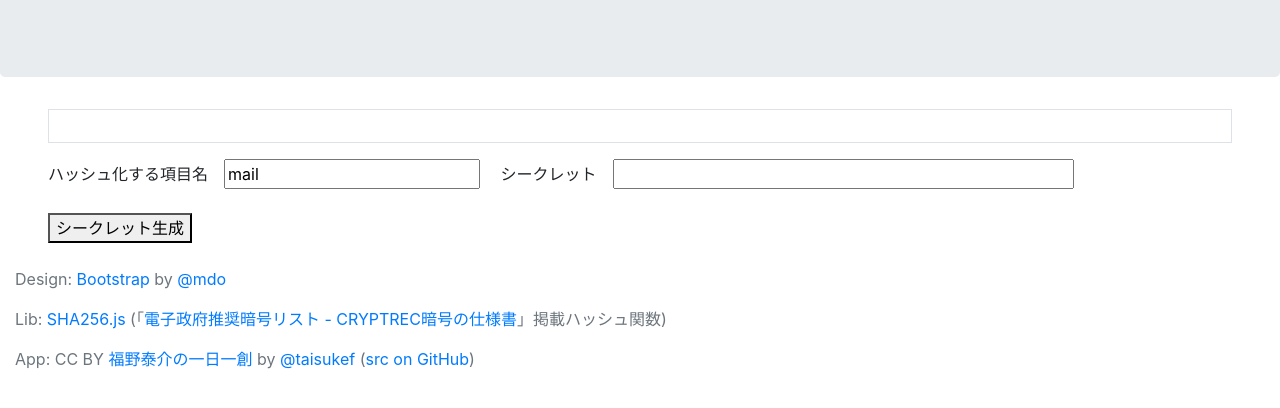
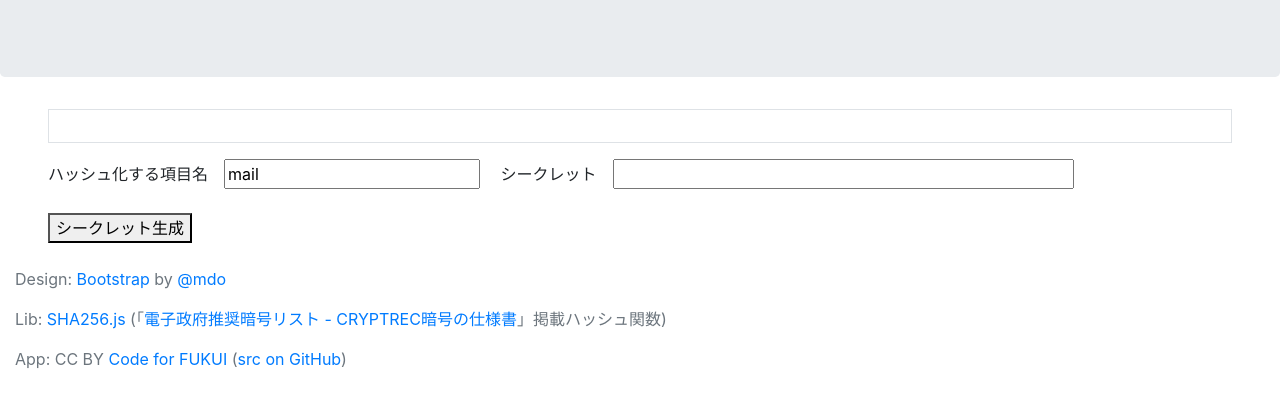
Before and after one commit to code4fukui/csvhash, a plain HTML site: page index.html in a window 1280 px wide. Shown: the part 172-580 px from the top of the page. Drawn offline with nearby package versions, Linux system fonts and the light colour scheme.

Commit message:
Update index.html

```diff
--- a/index.html
+++ b/index.html
@@ -69,7 +69,7 @@ btnsecret.onclick = () => {
   <div class="container my-4 mx-0">
   <p>Design: <a href="https://getbootstrap.com/">Bootstrap</a> by <a href="https://twitter.com/mdo">@mdo</a></p>
   <p>Lib: <a href="https://github.com/code4fukui/SHA256">SHA256.js</a> (「<a href=https://www.cryptrec.go.jp/method.html>電子政府推奨暗号リスト - CRYPTREC暗号の仕様書</a>」掲載ハッシュ関数)</p>
-  <p>App: CC BY <a href="https://fukuno.jig.jp/3672">福野泰介の一日一創</a> by <a href="https://twitter.com/taisukef">@taisukef</a> (<a href=https://github.com/code4fukui/csvhash/>src on GitHub</a>)</p>
+    <p>App: CC BY <a href="https://fukuno.jig.jp/3672">Code for FUKUI</a> (<a href=https://github.com/code4fukui/csvhash/>src on GitHub</a>)</p>
   </div>
 </footer>
 
```
